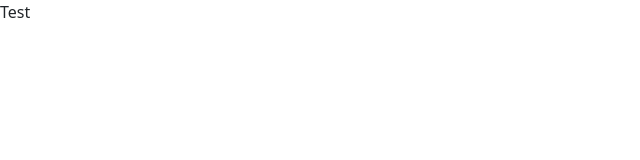
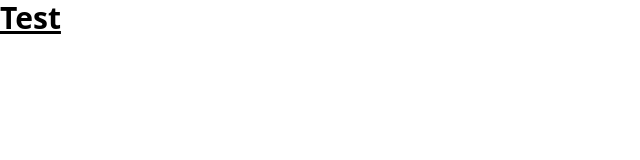
Before and after one commit to hunggtham/React-learning, a React (Create React App) app: page / in a window 1280 px wide. Shown: the top 160 px of the page, without its empty margins (0-640 px from the left). Built offline with nearby package versions, Linux system fonts and the light colour scheme.

Commit message:
init project

```diff
--- a/src/App.css
+++ /dev/null
@@ -1,130 +0,0 @@
-html,
-body,
-div,
-span,
-applet,
-object,
-iframe,
-h1,
-h2,
-h3,
-h4,
-h5,
-h6,
-p,
-blockquote,
-pre,
-a,
-abbr,
-acronym,
-address,
-big,
-cite,
-code,
-del,
-dfn,
-em,
-img,
-ins,
-kbd,
-q,
-s,
-samp,
-small,
-strike,
-strong,
-sub,
-sup,
-tt,
-var,
-b,
-u,
-i,
-center,
-dl,
-dt,
-dd,
-ol,
-ul,
-li,
-fieldset,
-form,
-label,
-legend,
-table,
-caption,
-tbody,
-tfoot,
-thead,
-tr,
-th,
-td,
-article,
-aside,
-canvas,
-details,
-embed,
-figure,
-figcaption,
-footer,
-header,
-hgroup,
-menu,
-nav,
-output,
-ruby,
-section,
-summary,
-time,
-mark,
-audio,
-video {
-  margin: 0;
-  padding: 0;
-  border: 0;
-  font-size: 100%;
-  font: inherit;
-  vertical-align: baseline;
-}
-
-/* HTML5 display-role reset for older browsers */
-article,
-aside,
-details,
-figcaption,
-figure,
-footer,
-header,
-hgroup,
-menu,
-nav,
-section {
-  display: block;
-}
-
-body {
-  line-height: 1;
-}
-
-ol,
-ul {
-  list-style: none;
-}
-
-blockquote,
-q {
-  quotes: none;
-}
-
-blockquote:before,
-blockquote:after,
-q:before,
-q:after {
-  content: '';
-  content: none;
-}
-
-table {
-  border-collapse: collapse;
-  border-spacing: 0;
-}
--- a/src/App.js
+++ b/src/App.js
@@ -1,14 +1,37 @@
-// import logo from './logo.svg';
-import './App.css';
+
+//react-toastify
+import { ToastContainer } from 'react-toastify';
+// import { toast } from 'react-toastify';
+
+//import {useState} from 'react';
+
+//userSelector: get data from redux, useDispatch: bring action to redux
+import { useSelector, useDispatch } from 'react-redux';
+import 'react-toastify/dist/ReactToastify.css';
+
+function App() {
+  //state: represent to all state save in store(reducer)
+  //in all reduce:have app: appReducer
+  const { test } = useSelector(state => state.app);
+  console.log(test);
+  return (
+    <>
+      <div className="text-3xl font-bold underline">Test</div>
 
 
-function App() {
-  return (
-    <div className="app-container">
-      <header className="App-header">
-        <div>Test</div>
-      </header>
-    </div>
+      <ToastContainer
+        position="bottom-right"
+        autoClose={1000}
+        hideProgressBar={false}
+        newestOnTop={false}
+        closeOnClick
+        rtl={false}
+        pauseOnFocusLoss
+        draggable
+        pauseOnHover
+        theme="light"
+      />
+    </>
   );
 }
 
--- a/src/index.css
+++ b/src/index.css
@@ -1,13 +1,3 @@
-body {
-  margin: 0;
-  font-family: -apple-system, BlinkMacSystemFont, 'Segoe UI', 'Roboto', 'Oxygen',
-    'Ubuntu', 'Cantarell', 'Fira Sans', 'Droid Sans', 'Helvetica Neue',
-    sans-serif;
-  -webkit-font-smoothing: antialiased;
-  -moz-osx-font-smoothing: grayscale;
-}
-
-code {
-  font-family: source-code-pro, Menlo, Monaco, Consolas, 'Courier New',
-    monospace;
-}
+@tailwind base;
+@tailwind components;
+@tailwind utilities;
--- a/src/index.js
+++ b/src/index.js
@@ -2,18 +2,17 @@ import React from 'react';
 import ReactDOM from 'react-dom/client';
 import './index.css';
 import App from './App';
-import reportWebVitals from './reportWebVitals';
 
-import 'bootstrap/dist/css/bootstrap.min.css';
+import { Provider } from 'react-redux';
+import reduxConfig from './redux';
+
+
+const store = reduxConfig();
 
 const root = ReactDOM.createRoot(document.getElementById('root'));
 root.render(
-  <React.StrictMode>
+  <Provider store={store}>
     <App />
-  </React.StrictMode>
+  </Provider>
+
 );
-
-// If you want to start measuring performance in your app, pass a function
-// to log results (for example: reportWebVitals(console.log))
-// or send to an analytics endpoint. Learn more: https://bit.ly/CRA-vitals
-reportWebVitals();
--- /dev/null
+++ b/src/redux.js
@@ -0,0 +1,15 @@
+
+import rootReducer from "./store/reducers/rootReducer";
+import { createStore, applyMiddleware } from 'redux';
+
+import thunk from 'redux-thunk';
+//thunk: can write sync: action call api(if not, return to object(not function))
+//return function to call api
+const reduxConfig = () => {
+    const store = createStore(rootReducer, applyMiddleware(thunk));
+    //will write redux persiststore;
+
+    return store;
+}
+
+export default reduxConfig;
--- a/src/reportWebVitals.js
+++ /dev/null
@@ -1,13 +0,0 @@
-const reportWebVitals = onPerfEntry => {
-  if (onPerfEntry && onPerfEntry instanceof Function) {
-    import('web-vitals').then(({ getCLS, getFID, getFCP, getLCP, getTTFB }) => {
-      getCLS(onPerfEntry);
-      getFID(onPerfEntry);
-      getFCP(onPerfEntry);
-      getLCP(onPerfEntry);
-      getTTFB(onPerfEntry);
-    });
-  }
-};
-
-export default reportWebVitals;
--- /dev/null
+++ b/src/store/actions/actionTypes.js
@@ -0,0 +1,8 @@
+
+//file: save all names of actions
+
+const actionTypes = {
+    GET_HOME: 'GET_HOME'
+}
+
+export default actionTypes;
--- /dev/null
+++ b/src/store/reducers/appReducer.js
@@ -0,0 +1,22 @@
+//file: save states about app infomation: color,...
+import actionTypes from "../actions/actionTypes";
+
+//init state(avoid undefined)
+const initState = {
+    homeData: [],
+    test: 'Test 123'
+}
+
+const appReducer = (state = initState, action) => {
+    //action with each state
+    switch (action.type) {
+        // get Hompage
+        case actionTypes.GET_HOME:
+            return state;
+
+        default:
+            return state;
+    }
+}
+
+export default appReducer;
--- /dev/null
+++ b/src/store/reducers/rootReducer.js
@@ -0,0 +1,13 @@
+// 1 reducer to collect all reducer
+
+import appReducer from "./appReducer";
+
+//combine all recude to one, apply: using midware for redux
+import { combineReducers, applyMiddleware } from "redux";
+
+//combine reducers
+const rootReducer = combineReducers({
+    app: appReducer
+})
+
+export default rootReducer;
--- /dev/null
+++ b/tailwind.config.js
@@ -0,0 +1,11 @@
+/** @type {import('tailwindcss').Config} */
+module.exports = {
+  content: [
+    "./src/**/*.{js,jsx,ts,tsx}",
+    "./public/index.html"
+  ],
+  theme: {
+    extend: {},
+  },
+  plugins: [],
+}
```
Also changed, not shown: package.json (+7 -0 lines), src/setupTests.js (deleted, +0 -5 lines), src/logo.svg (deleted), 1 other file (tests, documents, lock files or other folders).
